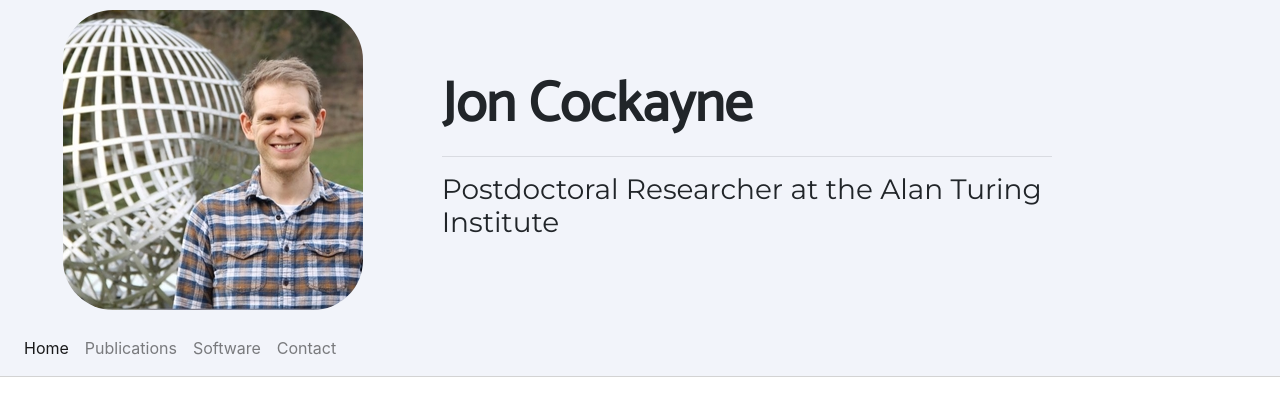
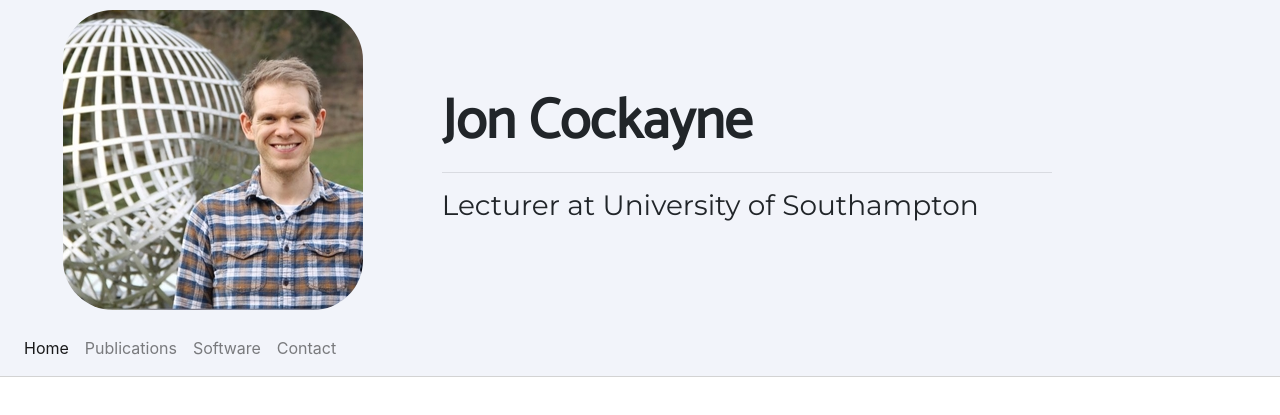
Before and after one commit to jcockayne/jcockayne.github.io, a Flask app: page / in a window 1280 px wide. Shown: the top 415 px of the page. Run offline with Flask 2, Linux system fonts and the light colour scheme; some libraries are stand-ins or nearby versions.

Commit message:
Update PG paper and position details

```diff
--- a/app/data.py
+++ b/app/data.py
@@ -42,7 +42,8 @@ papers = [
 	Paper("Probabilistic Gradients for Fast Calibration of Differential Equation Models",
 		[authors["jon"], authors["andrew"]],
 		2020,
-		"2009.04239"
+		"2009.04239",
+		"SIAM Review (to appear)"
 	),
 	Paper(
 		"BayesCG As An Uncertainty Aware Version of CG",
--- a/app/templates/index.html
+++ b/app/templates/index.html
@@ -24,7 +24,7 @@
   				</h1>
   				<hr/>
   				<h3>
-  					Postdoctoral Researcher at the Alan Turing Institute
+  					Lecturer at University of Southampton
   				</h3>
   			</div>
   		</div>
@@ -204,10 +204,10 @@ http://wrap.warwick.ac.uk/146107">here</a>.
 			</div>
 			<div class="row">
 				<div class="col-md-12">
-					<p style="font-size: 1.2em">
+					<!--<p style="font-size: 1.2em">
 						<i class="far fa-envelope"></i>&nbsp;
 						<a href="mailto:jcockayne@turing.ac.uk">jcockayne@turing.ac.uk</a>
-					</p>
+					</p>-->
 					<p style="font-size: 1.2em">
 						<i class="far fa-envelope"></i>&nbsp;
 						<a href="mailto:jon.cockayne@gmail.com">jon.cockayne@gmail.com</a>
```
